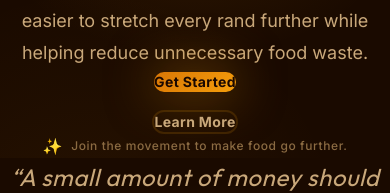
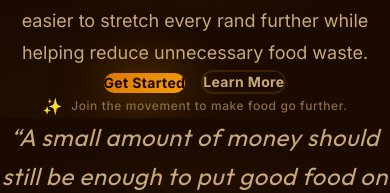
Before and after one commit to brentinomuller615-collab/very-last-bite, a Next.js app: page / in a window 390 px wide. Shown: the part 138-331 px from the top of the page. Built offline with nearby package versions, Linux system fonts and the light colour scheme; no server answers.

Commit message:
Refine homepage layout and improve hero spacing

```diff
--- a/src/app/page.tsx
+++ b/src/app/page.tsx
@@ -193,7 +193,7 @@ export default function LandingPage() {
       <main>
 
         {/* Hero Section */}
-        <section className="relative pt-32 pb-32 md:pt-40 md:pb-40 px-6 overflow-hidden">
+        <section className="relative pt-28 pb-32 md:pt-36 md:pb-40 px-6 overflow-hidden">
           {/* Ambient glow background */}
           <div
             className="absolute inset-0 pointer-events-none"
@@ -235,7 +235,7 @@ export default function LandingPage() {
               initial={{ opacity: 0, y: 24 }}
               animate={{ opacity: 1, y: 0 }}
               transition={{ duration: 0.7, delay: 0.15 }}
-              className="flex flex-col sm:flex-row gap-4 items-center justify-center mt-10"
+              className="flex flex-row gap-4 items-center justify-center mt-10"
             >
               <Link href={authButtonLink} className="sm:inline-block">
                 <motion.button
```
